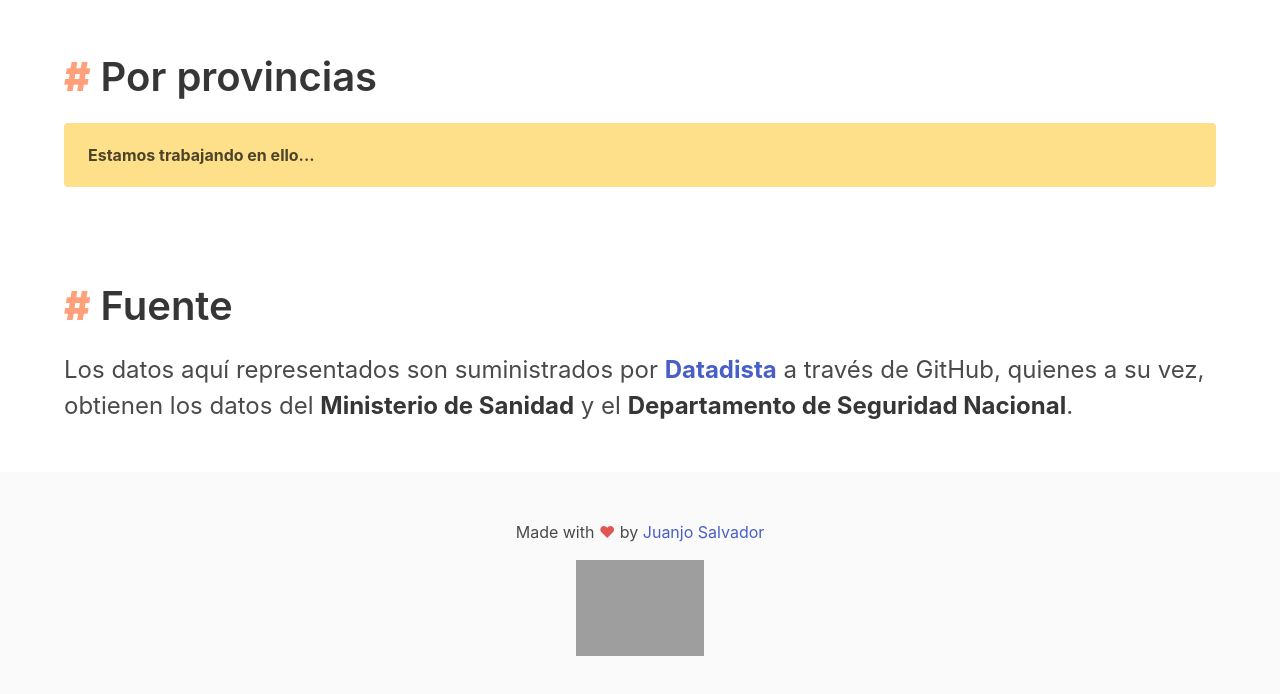
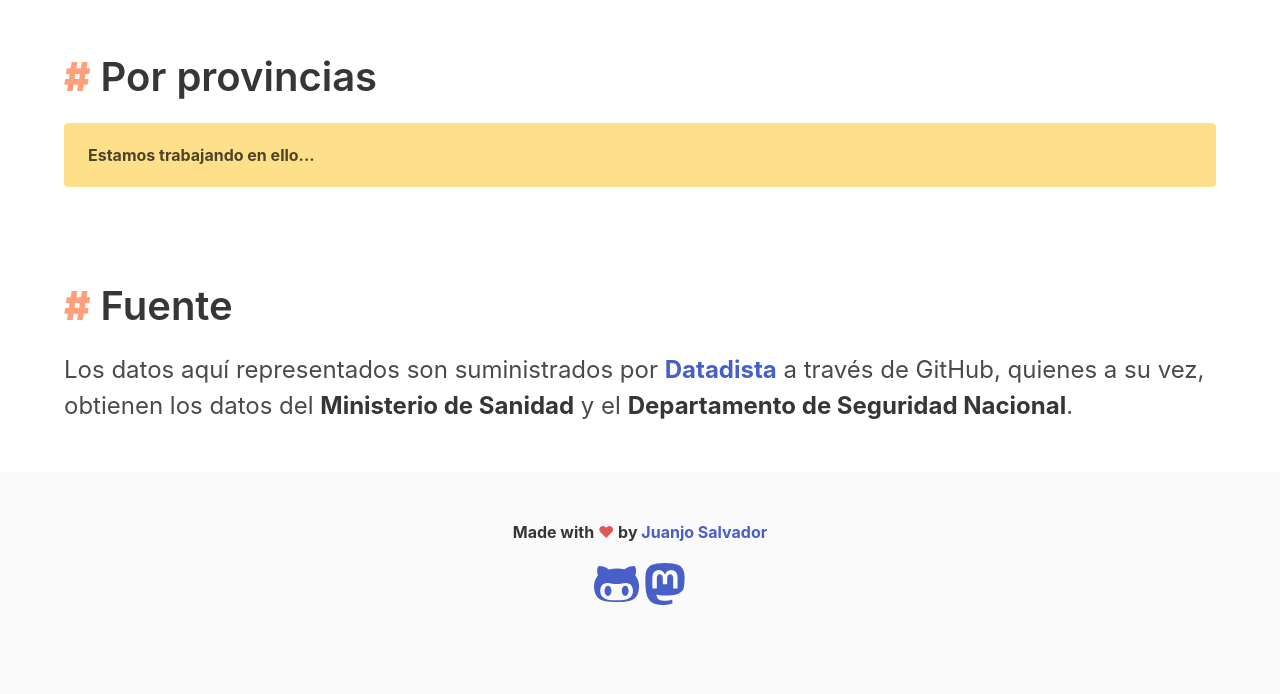
Before and after one commit to JuanjoSalvador/covid19-spa-graph, a website: page index.html in a window 1280 px wide. Shown: the part 885-1579 px from the top of the page. Drawn offline with nearby package versions, Linux system fonts and the light colour scheme; some packages are replaced by stand-ins of ours; files that its build step writes are made by us from their sources; no server answers; grey boxes are pictures that could not be loaded; a script that the page names is missing.

Commit message:
Añado enlaces sociales

```diff
--- a/index.html
+++ b/index.html
@@ -9,6 +9,7 @@
         <script src="https://cdnjs.cloudflare.com/ajax/libs/d3/5.15.0/d3.min.js"></script>
         <script src="https://cdn.jsdelivr.net/npm/hammerjs@2.0.8"></script>
         <script src="https://cdn.jsdelivr.net/npm/chartjs-plugin-zoom@0.7.4"></script></script>
+        <script defer src="https://cdnjs.cloudflare.com/ajax/libs/font-awesome/5.11.2/js/all.min.js"></script>
     </head>
 
     <body>
@@ -75,11 +76,14 @@
         <footer class="footer">
             <div class="content has-text-centered">
                 <p>
-                    Made with <span style="color: #e25555;">&hearts;</span> by <a href="https://jsalvador.me/">Juanjo Salvador</a>
+                    <strong>
+                        Made with <span style="color: #e25555;">&hearts;</span> by <a href="https://jsalvador.me/">Juanjo Salvador</a>
+                    </strong>
                 </p>
-                <a href="https://bulma.io">
-                    <img src="https://bulma.io/images/made-with-bulma--semiblack.png" alt="Made with Bulma" width="128" height="24">
-                </a>
+                <p>
+                    <a href="https://github.com/JuanjoSalvador/" class="social-link"><i class="fab fa-github-alt fa-3x"></i></a>
+                    <a href="https://hispatodon.club/@jsalvador" rel="me" class="social-link"><i class="fab fa-mastodon fa-3x"></i></a>
+                </p>
             </div>
         </footer>
     </body>
--- a/public/js/main.js
+++ b/public/js/main.js
@@ -2,10 +2,6 @@ let national = document.getElementById("national");
 
 d3.csv('https://raw.githubusercontent.com/datadista/datasets/master/COVID%2019/nacional_covid19.csv')
   .then(makeChartNational);
-
-d3.csv('https://raw.githubusercontent.com/datadista/datasets/master/COVID%2019/nacional_covid19.csv')
-  .then(makeChartProvinces);
-
 
 function makeChartNational(stadistics) {
     let dataLabels = stadistics.map(function(d) {
--- a/src/js/main.js
+++ b/src/js/main.js
@@ -2,10 +2,6 @@ let national = document.getElementById("national");
 
 d3.csv('https://raw.githubusercontent.com/datadista/datasets/master/COVID%2019/nacional_covid19.csv')
   .then(makeChartNational);
-
-d3.csv('https://raw.githubusercontent.com/datadista/datasets/master/COVID%2019/nacional_covid19.csv')
-  .then(makeChartProvinces);
-
 
 function makeChartNational(stadistics) {
     let dataLabels = stadistics.map(function(d) {
```
Also changed, not shown: public/js/main.min.js.
